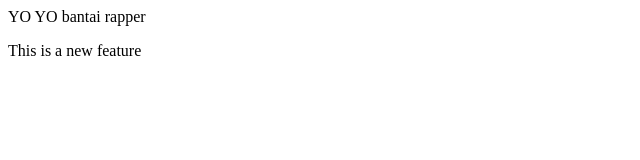
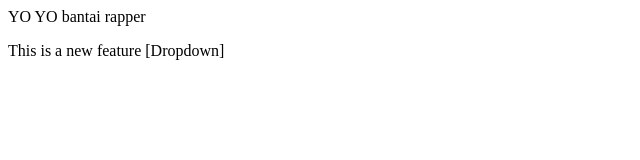
Before and after one commit to Tanmay1545/second_repo, a plain HTML site: page index.html in a window 1280 px wide. Shown: the full height of the page, 0-640 px from the left. Drawn offline with Linux system fonts and the light colour scheme.

Commit message:
add dropdown

```diff
--- a/index.html
+++ b/index.html
@@ -1,2 +1,2 @@
 <p>YO YO bantai rapper </p>
-<p>This is a new feature</p>
+<p>This is a new feature [Dropdown]</p>
```
